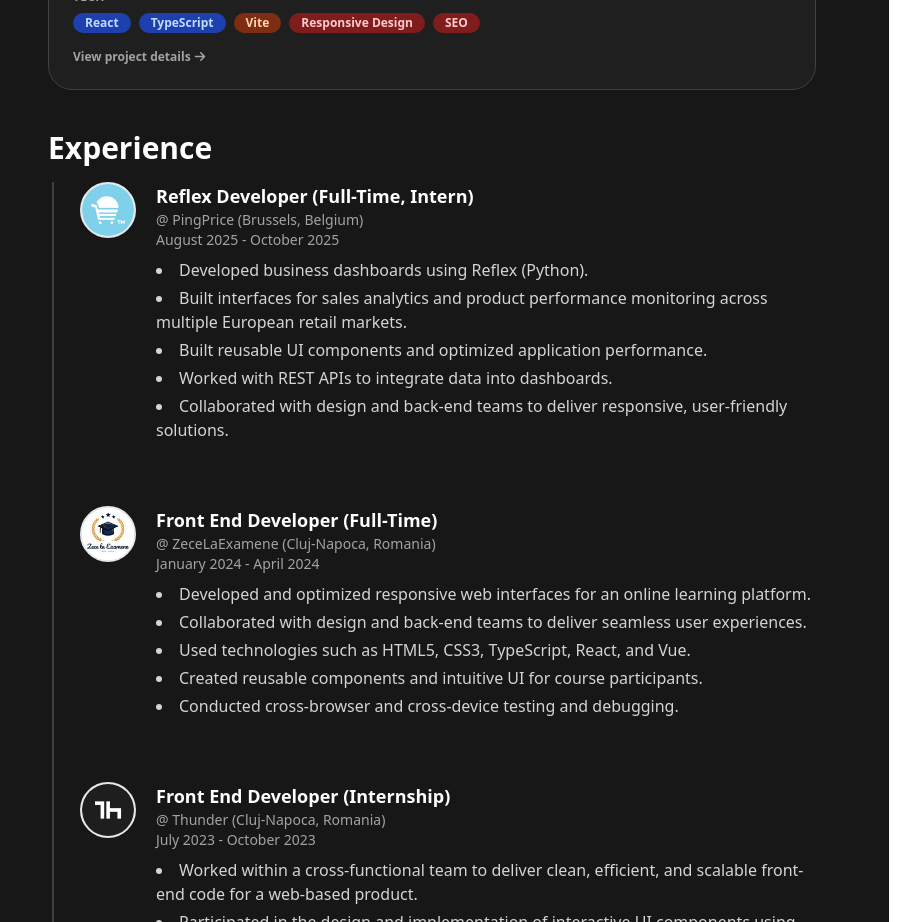
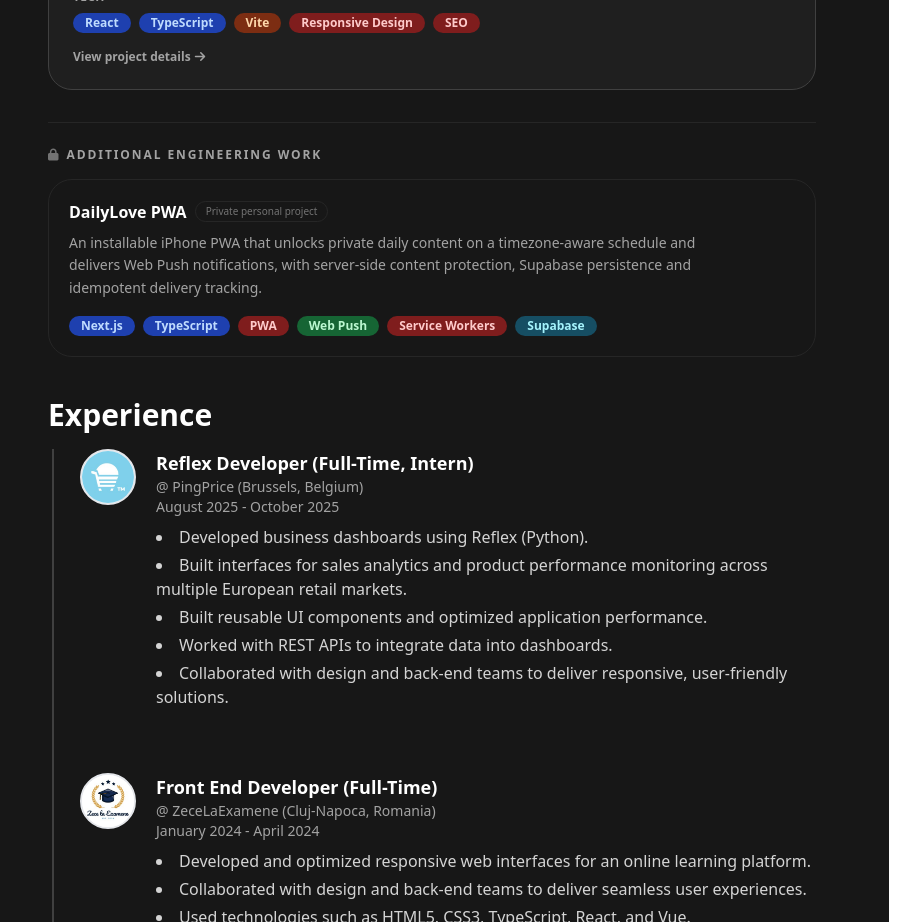
Before and after one commit to LupsaLaurentiu/Portfolio, a React (Vite) app: page / in a window 1280 px wide. Shown: the part 2500-3422 px from the top of the page, without its empty margins (376-1280 px from the left). Built offline with nearby package versions, Linux system fonts and the light colour scheme.

Commit message:
feat: mention DailyLove as additional engineering work

```diff
--- a/src/MainComponent/Projects.tsx
+++ b/src/MainComponent/Projects.tsx
@@ -93,10 +93,12 @@ const techCategoryMap: Record<string, TechCategory> = {
   Stripe: "backend",
   "Stripe Integration": "backend",
   "Payload CMS": "backend",
+  "Web Push": "backend",
 
   // Databases & data
   PostgreSQL: "database",
   pgvector: "database",
+  Supabase: "database",
   Prisma: "database",
   "Prisma ORM": "database",
   MySQL: "database",
@@ -142,6 +144,8 @@ const techCategoryMap: Record<string, TechCategory> = {
   "Clean Code": "engineering",
   "Performance Optimization": "engineering",
   Accessibility: "engineering",
+  PWA: "engineering",
+  "Service Workers": "engineering",
 };
 
 const techColorClasses: Record<TechCategory, string> = {
@@ -555,6 +559,22 @@ const projectList: Project[] = [
   },
 ];
 
+const additionalProjects = [
+  {
+    title: "DailyLove PWA",
+    description:
+      "An installable iPhone PWA that unlocks private daily content on a timezone-aware schedule and delivers Web Push notifications, with server-side content protection, Supabase persistence and idempotent delivery tracking.",
+    tech: [
+      "Next.js",
+      "TypeScript",
+      "PWA",
+      "Web Push",
+      "Service Workers",
+      "Supabase",
+    ],
+  },
+];
+
 export default function Projects() {
   const lenis = useLenis();
 
@@ -811,6 +831,53 @@ export default function Projects() {
             </span>
           </article>
         ))}
+      </div>
+
+      <div className="mt-8 border-t border-neutral-800 pt-6">
+        <div className="mb-4 flex items-center gap-2">
+          <i
+            className="fa-solid fa-lock text-xs text-neutral-500"
+            aria-hidden="true"
+          />
+          <h3 className="text-xs font-semibold uppercase tracking-[0.16em] text-neutral-400">
+            Additional Engineering Work
+          </h3>
+        </div>
+
+        <div className="grid gap-3">
+          {additionalProjects.map((project) => (
+            <article
+              key={project.title}
+              className="rounded-xl border border-neutral-800 bg-neutral-900/40 p-5"
+            >
+              <div className="mb-2 flex flex-wrap items-center gap-2">
+                <h4 className="font-semibold text-white">
+                  {project.title}
+                </h4>
+                <span className="rounded-full border border-neutral-800 px-2.5 py-0.5 text-[10px] font-medium text-neutral-500">
+                  Private personal project
+                </span>
+              </div>
+
+              <p className="max-w-2xl text-sm leading-relaxed text-neutral-400">
+                {project.description}
+              </p>
+
+              <div className="mt-4 flex flex-wrap gap-2">
+                {project.tech.map((technology) => (
+                  <span
+                    key={technology}
+                    className={`rounded-full px-3 py-0.5 text-xs font-semibold ${getTechColorClasses(
+                      technology,
+                    )}`}
+                  >
+                    {technology}
+                  </span>
+                ))}
+              </div>
+            </article>
+          ))}
+        </div>
       </div>
 
       {activeProject && (
```
Also changed, not shown: 1 other file (tests, documents, lock files or other folders).
